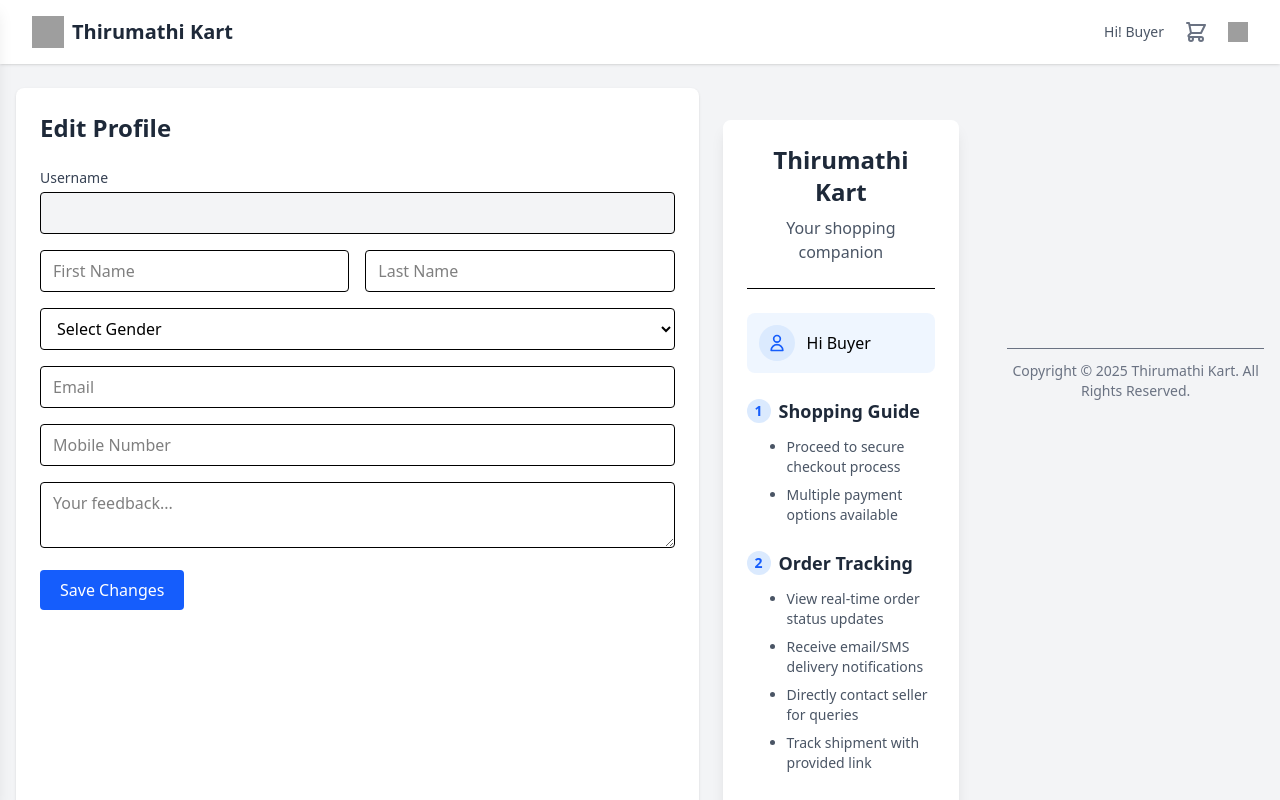
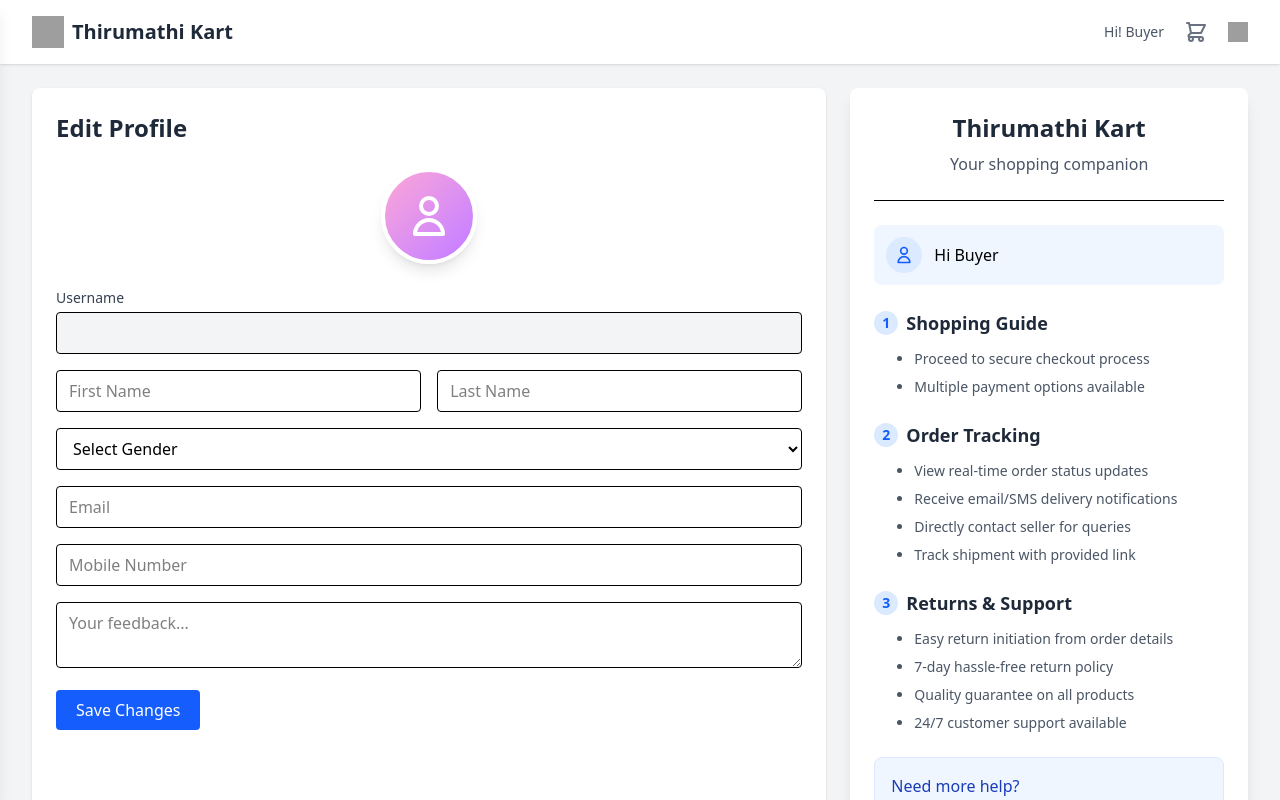
Before and after one commit to Rishinitt07/thirumathi_kart, a React (Vite) app in the folder tkart_buyer/: page /profile in a window 1280 px wide. Shown: the top 800 px of the page. Built offline with nearby package versions, Linux system fonts and the light colour scheme; no server answers; grey boxes are pictures that could not be loaded.

Commit message:
buyer F/B Updated

```diff
--- a/tkart_buyer/src/components/Sub-Components/Orders.jsx
+++ b/tkart_buyer/src/components/Sub-Components/Orders.jsx
@@ -224,7 +224,7 @@ const OrderCard = ({ order, expanded, onToggle }) => {
                 </div>
                 <div className="flex justify-between mt-2">
                   <span className="text-sm text-gray-600">Payment Method:</span>
-                  <span className="text-sm font-medium">{order.paymentMethod || 'Credit Card'}</span>
+                  <span className="text-sm font-medium">{order.paymentMethod || 'Cash on Delivery'}</span>
                 </div>
               </div>
 
--- a/tkart_buyer/src/components/Sub-Components/Profile.jsx
+++ b/tkart_buyer/src/components/Sub-Components/Profile.jsx
@@ -4,7 +4,6 @@ import { toast, ToastContainer } from 'react-toastify';
 import 'react-toastify/dist/ReactToastify.css';
 import { Link, useNavigate } from 'react-router-dom';
 import { motion } from 'framer-motion';
-
 
 // Reusable Sidebar Component
 const SidebarItem = ({ to, label, icon }) => (
@@ -222,16 +221,63 @@ const Profile = () => {
             <Navbar toggleSidebar={() => setSidebarOpen(!sidebarOpen)} />
             <Sidebar isOpen={sidebarOpen} closeSidebar={() => setSidebarOpen(false)} />
 
-            <div
-                className={`pt-6 flex flex-col lg:flex-row max-w-7xl mx-auto px-4 gap-6 transition-[margin] duration-500 ease-in-out ${sidebarOpen ? 'lg:ml-48' : ''
-                    }`}
-            >
-
-
-                {/* Right Panel - Profile Form */}
-                <main className="w-full lg:w-3/4 bg-white rounded-lg shadow p-6">
+            <div className={`pt-6 pb-16 max-w-7xl mx-auto px-4 sm:px-6 lg:px-8 transition-[margin] duration-500 ease-in-out ${sidebarOpen ? 'lg:ml-64' : ''}`}>
+                <div className="flex flex-col lg:flex-row gap-6">
+                    {/* Profile Form - Takes full width on mobile, 2/3 on desktop */}
+                    <main className="w-full lg:w-2/3 bg-white rounded-lg shadow p-6">
                         <h2 className="text-2xl font-bold mb-6 text-gray-800">Edit Profile</h2>
 
+                        {/* Profile Picture Section */}
+                        <div className="flex flex-col items-center mb-6">
+                            <div className="relative group">
+                                <div className="w-24 h-24 rounded-full bg-gradient-to-br from-pink-300 to-purple-400 flex items-center justify-center overflow-hidden border-4 border-white shadow-lg">
+                                    {profile.username ? (
+                                        <span className="text-3xl font-bold text-white">
+                                            {profile.username.charAt(0).toUpperCase()}
+                                        </span>
+                                    ) : (
+                                        <svg
+                                            className="w-12 h-12 text-white"
+                                            fill="none"
+                                            stroke="currentColor"
+                                            viewBox="0 0 24 24"
+                                        >
+                                            <path
+                                                strokeLinecap="round"
+                                                strokeLinejoin="round"
+                                                strokeWidth={2}
+                                                d="M16 7a4 4 0 11-8 0 4 4 0 018 0zM12 14a7 7 0 00-7 7h14a7 7 0 00-7-7z"
+                                            />
+                                        </svg>
+                                    )}
+                                </div>
+                                <div className="absolute inset-0 rounded-full bg-black bg-opacity-30 flex items-center justify-center opacity-0 group-hover:opacity-100 transition-opacity">
+                                    <label className="cursor-pointer">
+                                        <input type="file" className="hidden" />
+                                        <svg
+                                            className="w-8 h-8 text-white"
+                                            fill="none"
+                                            stroke="currentColor"
+                                            viewBox="0 0 24 24"
+                                        >
+                                            <path
+                                                strokeLinecap="round"
+                                                strokeLinejoin="round"
+                                                strokeWidth={2}
+                                                d="M3 9a2 2 0 012-2h.93a2 2 0 001.664-.89l.812-1.22A2 2 0 0110.07 4h3.86a2 2 0 011.664.89l.812 1.22A2 2 0 0018.07 7H19a2 2 0 012 2v9a2 2 0 01-2 2H5a2 2 0 01-2-2V9z"
+                                            />
+                                            <path
+                                                strokeLinecap="round"
+                                                strokeLinejoin="round"
+                                                strokeWidth={2}
+                                                d="M15 13a3 3 0 11-6 0 3 3 0 016 0z"
+                                            />
+                                        </svg>
+                                    </label>
+                                </div>
+                            </div>
+
+                        </div>
                         <div className="mb-4">
                             <label className="block text-sm font-medium text-gray-700">Username</label>
                             <input
@@ -243,20 +289,26 @@ const Profile = () => {
                         </div>
 
                         <div className="grid grid-cols-1 md:grid-cols-2 gap-4 mb-4">
+                            <div>
                                 <input
                                     name="firstName"
                                     placeholder="First Name"
                                     value={profile.firstName}
                                     onChange={handleChange}
-                            className="border px-3 py-2 rounded"
+                                    className="border px-3 py-2 rounded w-full"
                                 />
+                                {errors.firstName && <p className="text-red-500 text-sm">{errors.firstName}</p>}
+                            </div>
+                            <div>
                                 <input
                                     name="lastName"
                                     placeholder="Last Name"
                                     value={profile.lastName}
                                     onChange={handleChange}
-                            className="border px-3 py-2 rounded"
+                                    className="border px-3 py-2 rounded w-full"
                                 />
+                                {errors.lastName && <p className="text-red-500 text-sm">{errors.lastName}</p>}
+                            </div>
                         </div>
 
                         <div className="mb-4">
@@ -271,6 +323,7 @@ const Profile = () => {
                                 <option>Female</option>
                                 <option>Other</option>
                             </select>
+                            {errors.gender && <p className="text-red-500 text-sm">{errors.gender}</p>}
                         </div>
 
                         <div className="mb-4">
@@ -315,8 +368,8 @@ const Profile = () => {
                         </button>
                     </main>
 
-                {/* User Guide Panel */}
-                <div className="w-full lg:w-1/4 mt-8 bg-white rounded-lg shadow-lg p-6 space-y-6 sticky top-4">
+                    {/* User Guide Panel - Hidden on mobile, 1/3 on desktop */}
+                    <div className="w-full lg:w-1/3 bg-white rounded-lg shadow-lg p-6 space-y-6 lg:sticky lg:top-6 lg:h-fit">
                         {/* Header Section */}
                         <div className="text-center border-b pb-6">
                             <h1 className="text-2xl font-bold text-gray-800 mb-2">Thirumathi Kart</h1>
@@ -393,13 +446,18 @@ const Profile = () => {
                             </div>
                         </div>
                     </div>
+                </div>
+            </div>
+
+            <footer className="bg-white py-4 border-t">
+                <div className="max-w-7xl mx-auto px-4 sm:px-6 lg:px-8 text-center text-sm text-gray-500">
+                    Copyright © 2025 Thirumathi Kart. All Rights Reserved.
+                </div>
+            </footer>
 
             <ToastContainer position="top-center" autoClose={2000} />
-                <footer className="mt-65 text-center text-sm py-3 text-gray-500 border-t">
-                    Copyright © 2025 Thirumathi Kart. All Rights Reserved.
-                </footer>
-            </div>
         </div>
     );
 }
+
 export default Profile;
```
Also changed, not shown: 2 other files (tests, documents, lock files or other folders). Lines whose indentation alone changed are shown as unchanged.
